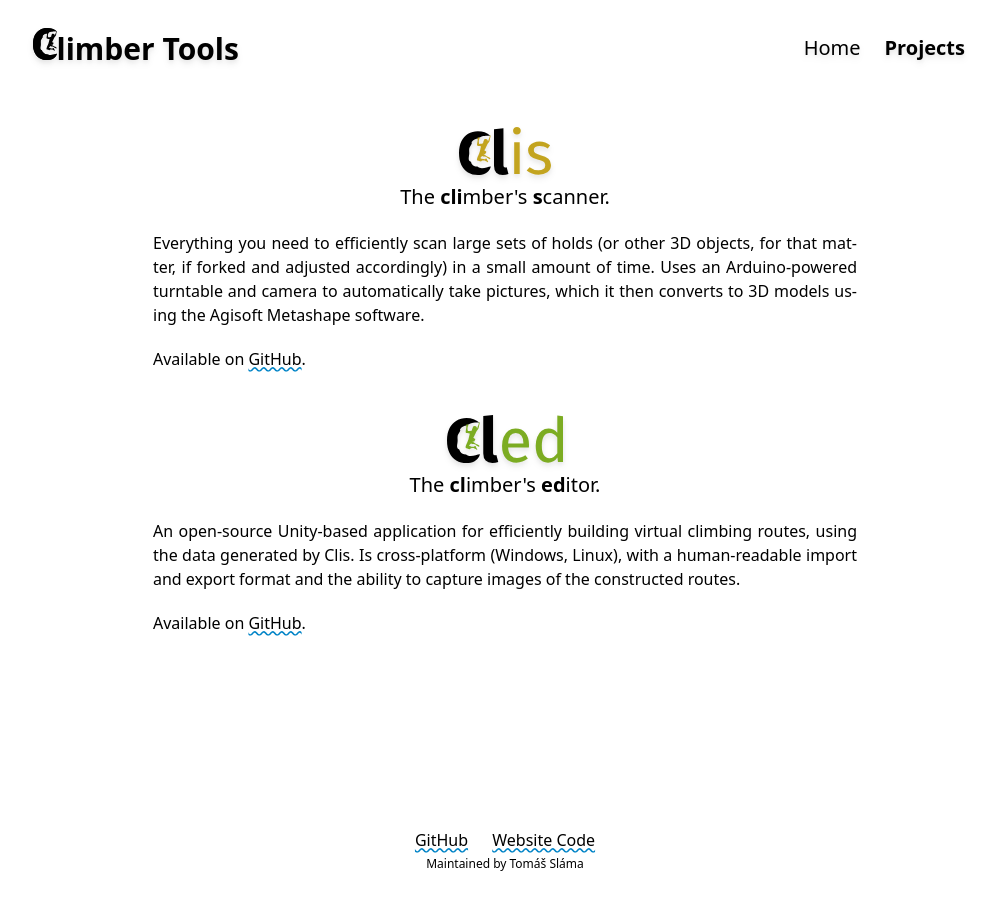
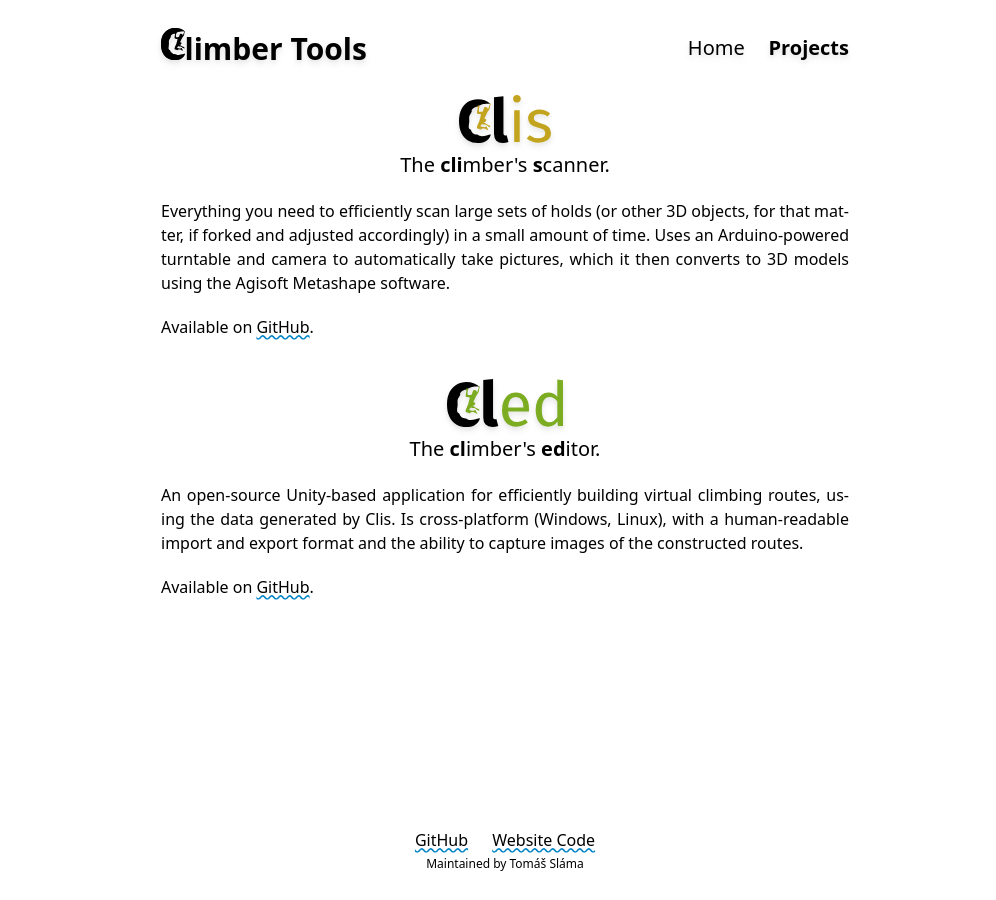
Before and after one commit to Climber-Tools/Website, a Jekyll site: the page built from projects.md, in a window 1280 px wide. Shown: the whole page, without its empty margins (135-1131 px from the left). Built offline with Jekyll 4.4.1, drawn with Linux system fonts in a browser that asks for light colours; nearby versions of some CDN libraries.

Commit message:
Navigtion wrap on smaller displays + smaller page

```diff
--- a/_layouts/default.html
+++ b/_layouts/default.html
@@ -24,20 +24,22 @@
 		<link rel="icon" href="/assets/images/favicon.svg" sizes="any" type="image/svg+xml">
 	</head>
 
-	<div class="flex flex-col h-screen mx-auto max-w-5xl">
+	<div class="flex flex-col h-screen mx-auto max-w-3xl">
 		<nav>
 			<div class="px-10 py-7 flex justify-between items-center">
 				<div class="flex items-baseline drop-shadow-md">
 					<img class="h-8" src="/assets/images/logo.svg">
 					<a class="text-3xl" href="/"><strong>limber Tools</strong> </a>
 				</div>
-				<ul class="inline-flex">
+				<ul class="grid sm:grid-cols-2 sm:gap-3 gap-0 justify-items-center">
 					{% assign sections_sorted = site.documents | concat: site.pages | sort: 'order' %}
 					{% for p in sections_sorted %}
-						{% if p.title == page.title %}
-							<li><a class="px-3 text-xl drop-shadow-md" href="{{p.url | replace:'.html',''}}"><strong>{{p.title}}</strong></a></li>
-						{% else %}
-							<li><a class="px-3 text-xl drop-shadow-md" href="{{p.url | replace:'.html',''}}">{{p.title}}</a></li>
+						{% if p.title %}
+							{% if p.title == page.title %}
+								<li><a class="text-xl drop-shadow-md" href="{{p.url | replace:'.html',''}}"><strong>{{p.title}}</strong></a></li>
+							{% else %}
+								<li><a class="text-xl drop-shadow-md" href="{{p.url | replace:'.html',''}}">{{p.title}}</a></li>
+							{% endif %}
 						{% endif %}
 					{% endfor %}
 				</ul>
--- a/projects.md
+++ b/projects.md
@@ -5,8 +5,8 @@
 ---
 
 <!-- REFACTOR THIS TO FUNCTIONS! -->
-<div class="max-w-3xl mx-auto">
-	<div class="flex-1 m-5 p-3 space-y-5">
+<div class="mx-auto space-y-10">
+	<div class="flex-1 space-y-5">
 		<div class="grid place-items-center space-y-2">
 			<img class="h-12 drop-shadow-md" src="/assets/images/clis.svg">
 			<div class="text-xl">The <strong>cli</strong>mber's <strong>s</strong>canner.</div>
@@ -18,7 +18,7 @@
 			Available on <a class="underline decoration-wavy decoration-sky-600" href="https://github.com/Climber-Apps/Clis">GitHub</a>.
 		</div>
 	</div>
-	<div class="flex-1 m-5 p-3 space-y-5">
+	<div class="flex-1 space-y-5">
 		<div class="grid place-items-center space-y-2">
 			<img class="h-12 drop-shadow-md" src="/assets/images/cled.svg">
 			<div class="text-xl">The <strong>cl</strong>imber's <strong>ed</strong>itor.</div>
```
